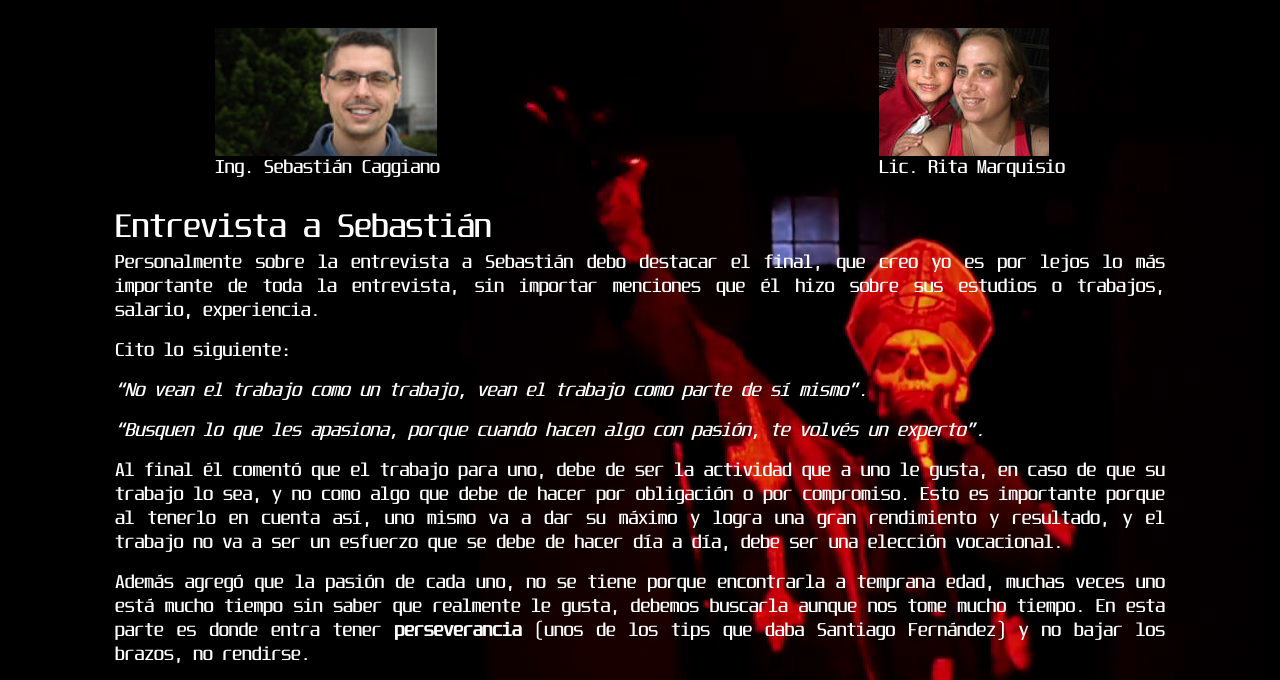
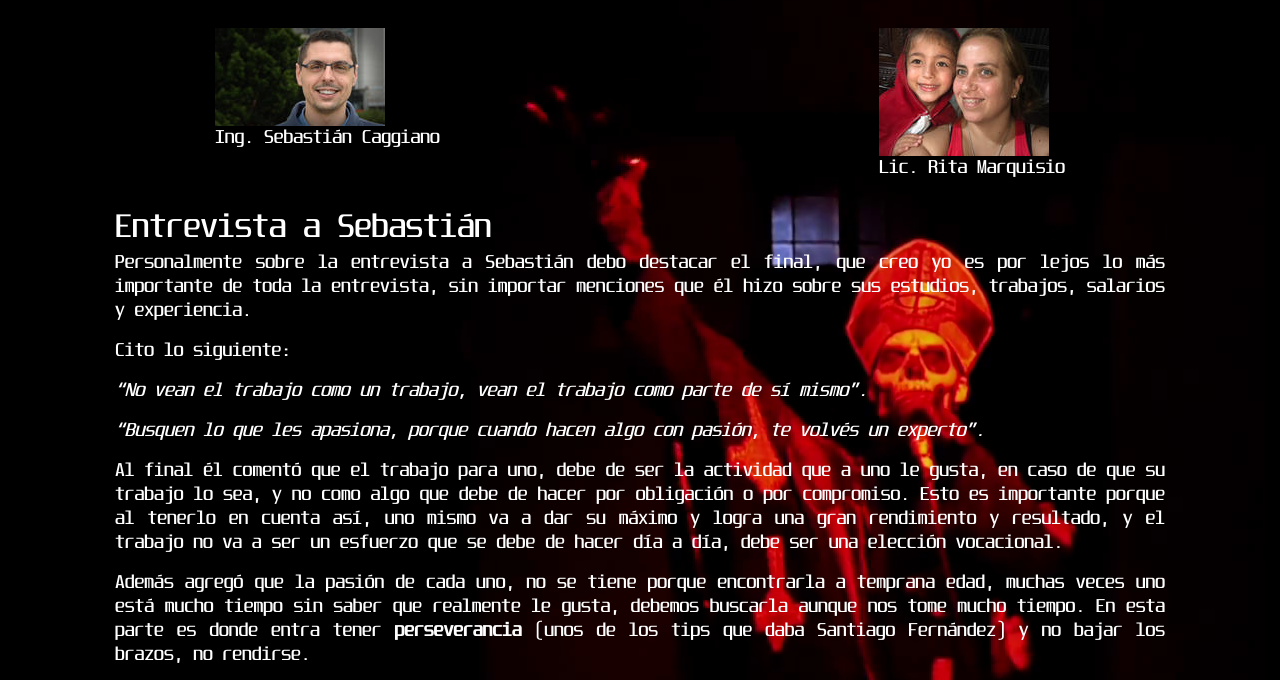
Before and after one commit to Nicolas189/Proyecto, a plain HTML site: page Proyecto integrador/entrevistas.html in a window 1280 px wide. Shown: the part 58-738 px from the top of the page. Drawn offline with Linux system fonts and the light colour scheme.

Commit message:
11/14/2017
#Changes on pictures on interviews

```diff
--- a/Proyecto integrador/entrevistas.html
+++ b/Proyecto integrador/entrevistas.html
@@ -16,8 +16,8 @@
 				    <center><h1>Entrevistas</h1></center>
 
 					<div></br>
-						<figure id="seba">
-						    <img id="fotoSeba" src="scaggiano.jpg" alt="Foto de Sebastian Caggiano">
+						<figure id="fotoSeba">
+						    <img src="scaggiano.jpg" alt="Foto de Sebastian Caggiano">
 						    <p>Ing. Sebastián Caggiano</p>
 					    </figure>
 
@@ -30,7 +30,7 @@
 
       <section id="textoEntrevistasSebaRita">
 					<h3>Entrevista a Sebastián</h3>
-					<p>Personalmente sobre la entrevista a Sebastián debo destacar el final, que creo yo es por lejos lo más importante de toda la entrevista, sin importar menciones que él hizo sobre sus estudios o trabajos, salario, experiencia.</p>
+					<p>Personalmente sobre la entrevista a Sebastián debo destacar el final, que creo yo es por lejos lo más importante de toda la entrevista, sin importar menciones que él hizo sobre sus estudios, trabajos, salarios y experiencia.</p>
 					<p>Cito lo siguiente:</p>
 					<p><i>“No vean el trabajo como un trabajo, vean el trabajo como parte de sí mismo”.</i></p>
 					<p><i>“Busquen lo que les apasiona, porque cuando hacen algo con pasión, te volvés un experto”.</i></p>
--- a/Proyecto integrador/styles.css
+++ b/Proyecto integrador/styles.css
@@ -121,13 +121,10 @@
 	margin-left: 100px;
 }
 
-#seba{
+#fotoSeba{
 	float: left;
+	height: 128px;
 	margin-left: 100px;
-}
-
-#fotoSeba{
-	height: 128px;
 }
 
 #fotoRita{
```
Lines whose indentation alone changed are shown as unchanged.
